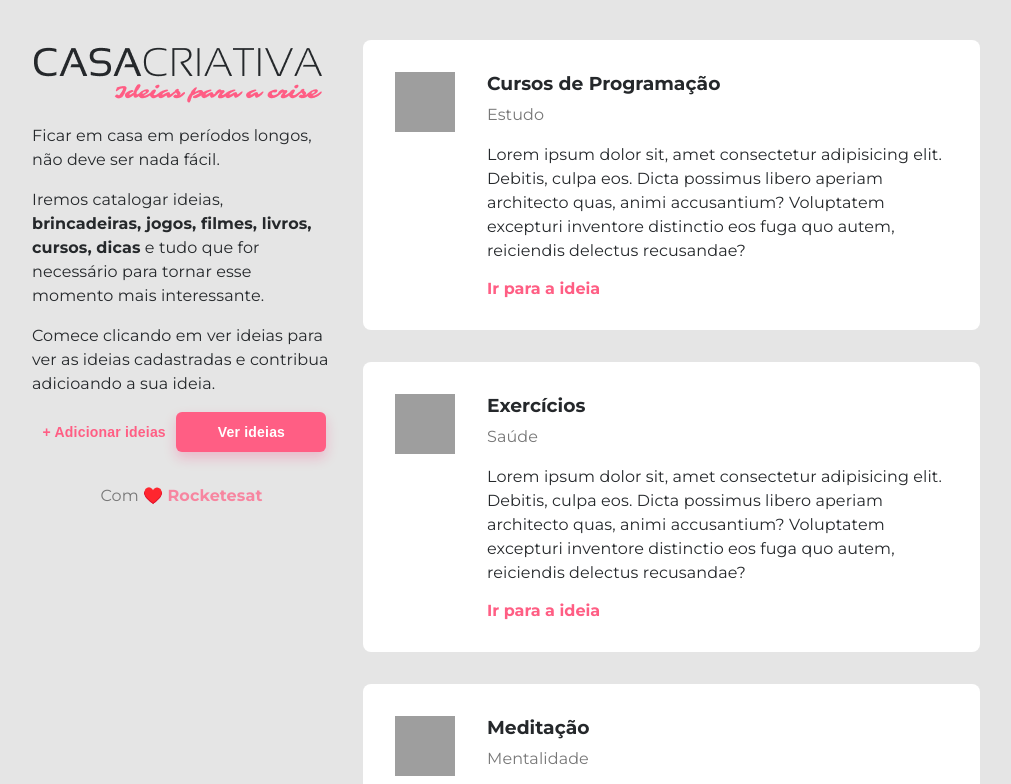
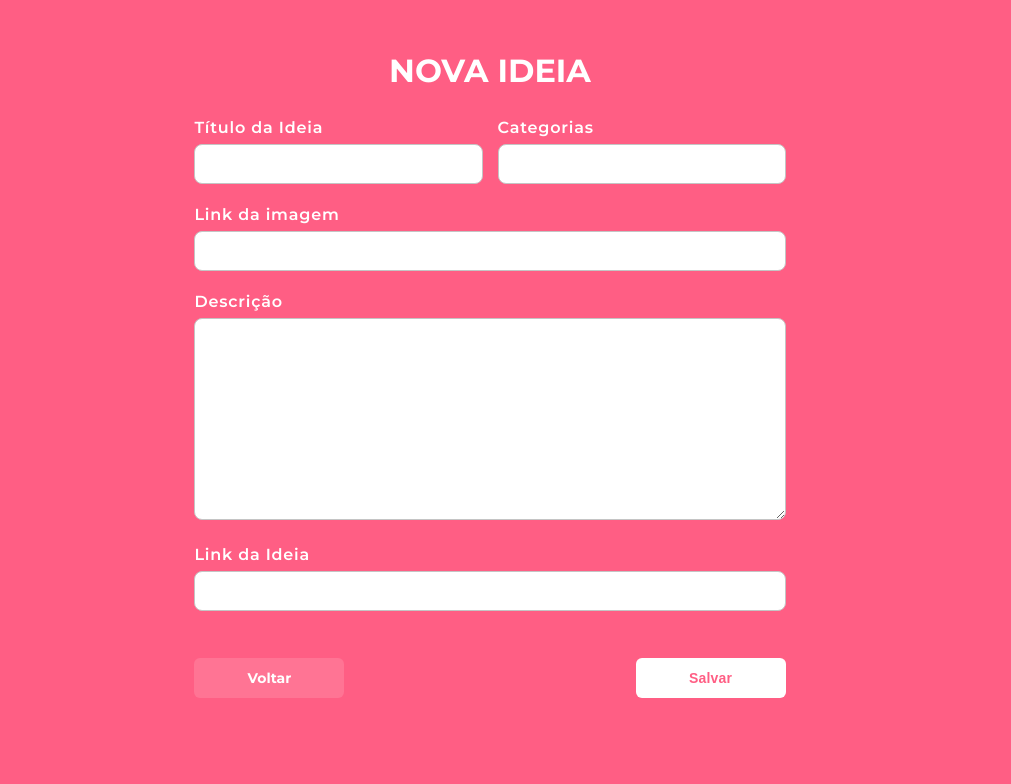
Before and after one commit to kleber86/rocketseat-workshopdev-03-2020, a plain HTML site: page index.html in a window 1280 px wide. Both pictures are taken after a click on the button "+ Adicionar ideias". Shown: the top 784 px of the page, without its empty margins (150-1161 px from the left). Drawn offline with Linux system fonts and the light colour scheme; grey boxes are pictures that could not be loaded.

Commit message:
finalizando o segundo dia

```diff
--- a/index.html
+++ b/index.html
@@ -29,7 +29,7 @@
             </main>
 
             <section id="buttons">
-                <button>+ Adicionar ideias</button>
+                <button onclick="onOff()">+ Adicionar ideias</button>
                 <button class="fat">Ver ideias</button>
             </section>
 
@@ -76,7 +76,7 @@
     </div>
 
     <!-- Modal -->
-    <div id="modal">
+    <div id="modal" class="hide">
         <div class="content">
             <h1>Nova Ideia</h1>
             <form action="">
@@ -96,8 +96,8 @@
                 </div>
 
                 <div class="input-wraper">
+                    <label for="description">Descrição</label>
                     <textarea name="description"cols="30" rows="10"></textarea>
-                    <label for="description">Link da imagem</label>
                 </div>
 
                 <div class="input-wraper">
@@ -105,6 +105,7 @@
                     <input type="text" name="link">
                 </div>
 
+                <a href="#" onclick="onOff()">Voltar</a>
                 <button>Salvar</button>
 
             </form>
--- a/scripts.js
+++ b/scripts.js
@@ -1,4 +1,7 @@
 // Botão -> ver ideias
-document.querySelector("button.fat").addEventListener("click", function(){
-    document.querySelector("#footer").classList.toggle("hide")
-})
+function onOff(){
+    document
+    .querySelector("#modal")
+    .classList
+    .toggle("hide")
+}
--- a/style.css
+++ b/style.css
@@ -5,7 +5,7 @@
     font-family: 'Montserrat', sans-serif;
 }
 
-.hide{
+#modal.hide{
     display: none;
 }
 a{
@@ -105,3 +105,99 @@
 .idea .description{
     margin: 16px 0;
 }
+
+/* Modal */
+#modal{
+    background-color: #ff5E84;
+    position: absolute;
+    top: 0;
+    width: 100vw;
+    height: 100vh;
+    display: flex;
+    justify-content: center;
+    transition: 400ms;
+}
+#modal .content{
+    margin-top: 30px;
+    color: #FFF;
+}
+#modal .content h1{
+    text-align: center;
+    text-transform: uppercase;
+}
+#modal form{
+    width: 80%;
+    max-width: 800px;
+    margin: 0 auto;
+    display: grid;
+    grid-template-columns: 1fr 1fr;
+    gap: 15px;
+}
+
+.content form div:nth-child(3),
+.content form div:nth-child(4),
+.content form div:nth-child(5){
+    grid-column: 2 span;
+}
+
+form input, form textarea{
+    width: 100%;
+    padding: 10px;
+    box-sizing: border-box;
+    border-radius: 8px;
+    border: 1px solid rgb(196, 196, 196);
+    outline: none;
+    font-size: 16px;
+}
+form label{
+    font-weight: 600;
+    line-height: 32px;
+    letter-spacing: 0.8px;
+}
+form a{
+    width: 150px;
+    height: 40px;
+
+    background-color: #FFFFFF22;
+    color: white;
+
+    display: flex;
+    align-items: center;
+    justify-content: center;
+
+    border-radius: 6px;
+
+    font-size: 14px;
+    font-weight: bold;
+
+    align-self: end;
+
+    transition: 400ms;
+}
+form a:hover{
+    background-color: #FFF;
+    color: #ff5E84;
+    text-decoration: none;
+}
+form button{
+    background-color: white;
+    width: 150px;
+    height: 40px;
+    border-radius: 6px;
+    cursor: pointer;
+    margin-top: 32px;
+    grid-column: 2;
+    justify-self: end;
+
+    transition: 400ms;
+}
+form button:hover{
+    background-color: #0984e3;
+    color: #FFF;
+    text-decoration: none;
+
+}
+#modal.hide{
+    opacity: 0;
+    visibility: hidden;
+}
```
